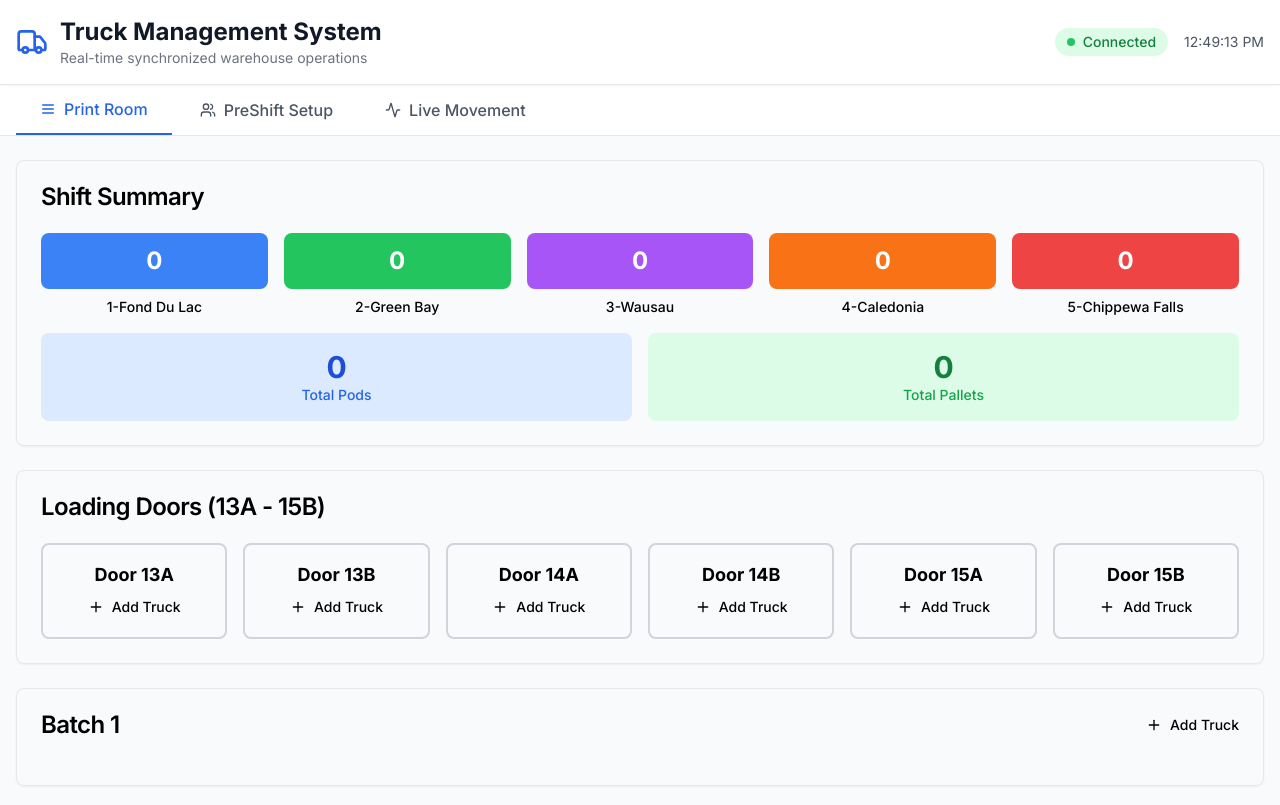
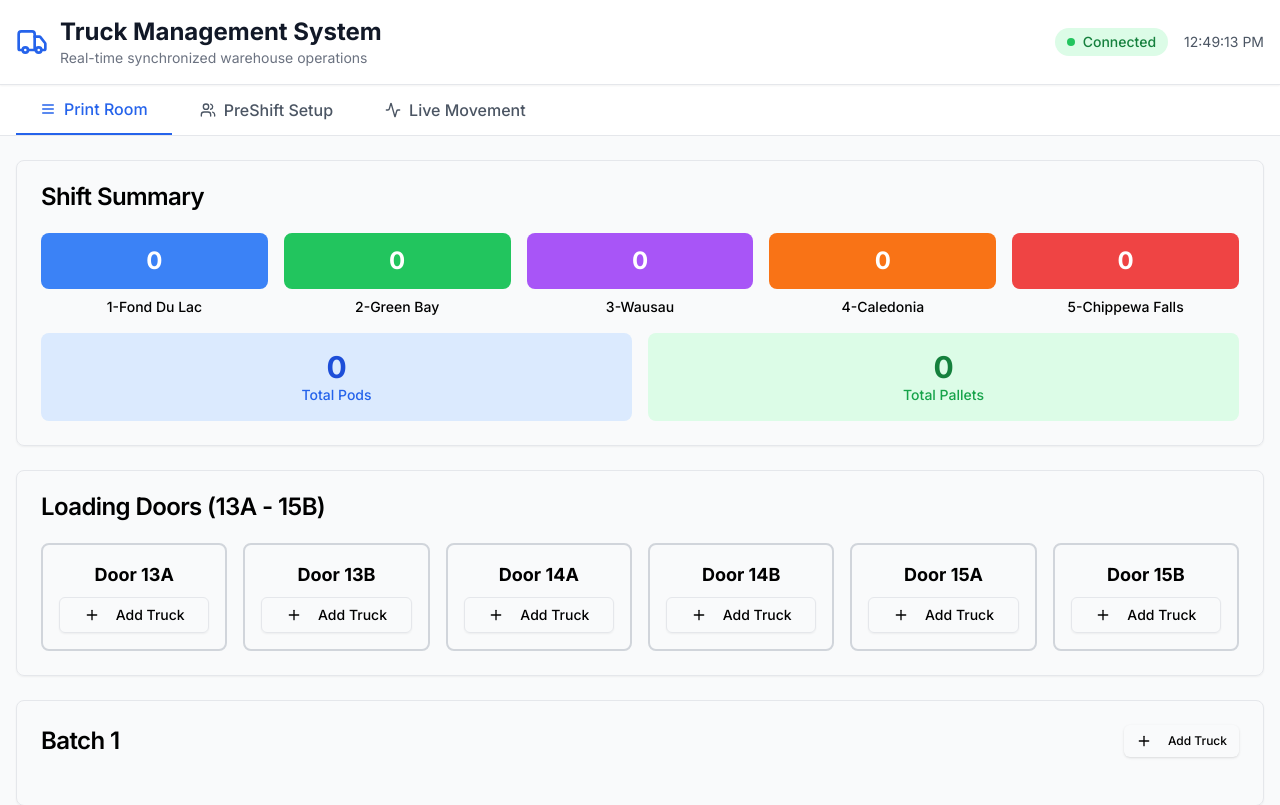
Before and after one commit to augesrob/Badger, a Next.js app: page / in a window 1280 px wide. Shown: the top 805 px of the page. Built offline with nearby package versions, Linux system fonts and the light colour scheme.

Commit message:
Refactor Button component with variants and slots

```diff
--- a/components/ui/button.tsx
+++ b/components/ui/button.tsx
@@ -1,7 +1,56 @@
-import * as React from 'react';
-import { cn } from '@/lib/utils';
-export interface ButtonProps extends React.ButtonHTMLAttributes<HTMLButtonElement> {}
-export const Button = React.forwardRef<HTMLButtonElement, ButtonProps>(({ className, ...props }, ref) => (
-  <button ref={ref} className={cn('inline-flex items-center justify-center rounded-md text-sm font-medium transition-colors focus-visible:outline-none focus-visible:ring-2 focus-visible:ring-ring focus-visible:ring-offset-2 disabled:opacity-50 disabled:pointer-events-none ring-offset-background', className)} {...props} />
-));
-Button.displayName = 'Button';
+import * as React from "react"
+import { Slot } from "@radix-ui/react-slot"
+import { cva, type VariantProps } from "class-variance-authority"
+import { cn } from "@/lib/utils"
+
+const buttonVariants = cva(
+  "inline-flex items-center justify-center gap-2 whitespace-nowrap rounded-md text-sm font-medium transition-colors focus-visible:outline-none focus-visible:ring-1 focus-visible:ring-ring disabled:pointer-events-none disabled:opacity-50 [&_svg]:pointer-events-none [&_svg]:size-4 [&_svg]:shrink-0",
+  {
+    variants: {
+      variant: {
+        default:
+          "bg-primary text-primary-foreground shadow hover:bg-primary/90",
+        destructive:
+          "bg-destructive text-destructive-foreground shadow-sm hover:bg-destructive/90",
+        outline:
+          "border border-input bg-background shadow-sm hover:bg-accent hover:text-accent-foreground",
+        secondary:
+          "bg-secondary text-secondary-foreground shadow-sm hover:bg-secondary/80",
+        ghost: "hover:bg-accent hover:text-accent-foreground",
+        link: "text-primary underline-offset-4 hover:underline",
+      },
+      size: {
+        default: "h-9 px-4 py-2",
+        sm: "h-8 rounded-md px-3 text-xs",
+        lg: "h-10 rounded-md px-8",
+        icon: "h-9 w-9",
+      },
+    },
+    defaultVariants: {
+      variant: "default",
+      size: "default",
+    },
+  }
+)
+
+export interface ButtonProps
+  extends React.ButtonHTMLAttributes<HTMLButtonElement>,
+    VariantProps<typeof buttonVariants> {
+  asChild?: boolean
+}
+
+const Button = React.forwardRef<HTMLButtonElement, ButtonProps>(
+  ({ className, variant, size, asChild = false, ...props }, ref) => {
+    const Comp = asChild ? Slot : "button"
+    return (
+      <Comp
+        className={cn(buttonVariants({ variant, size, className }))}
+        ref={ref}
+        {...props}
+      />
+    )
+  }
+)
+Button.displayName = "Button"
+
+export { Button, buttonVariants }
```
